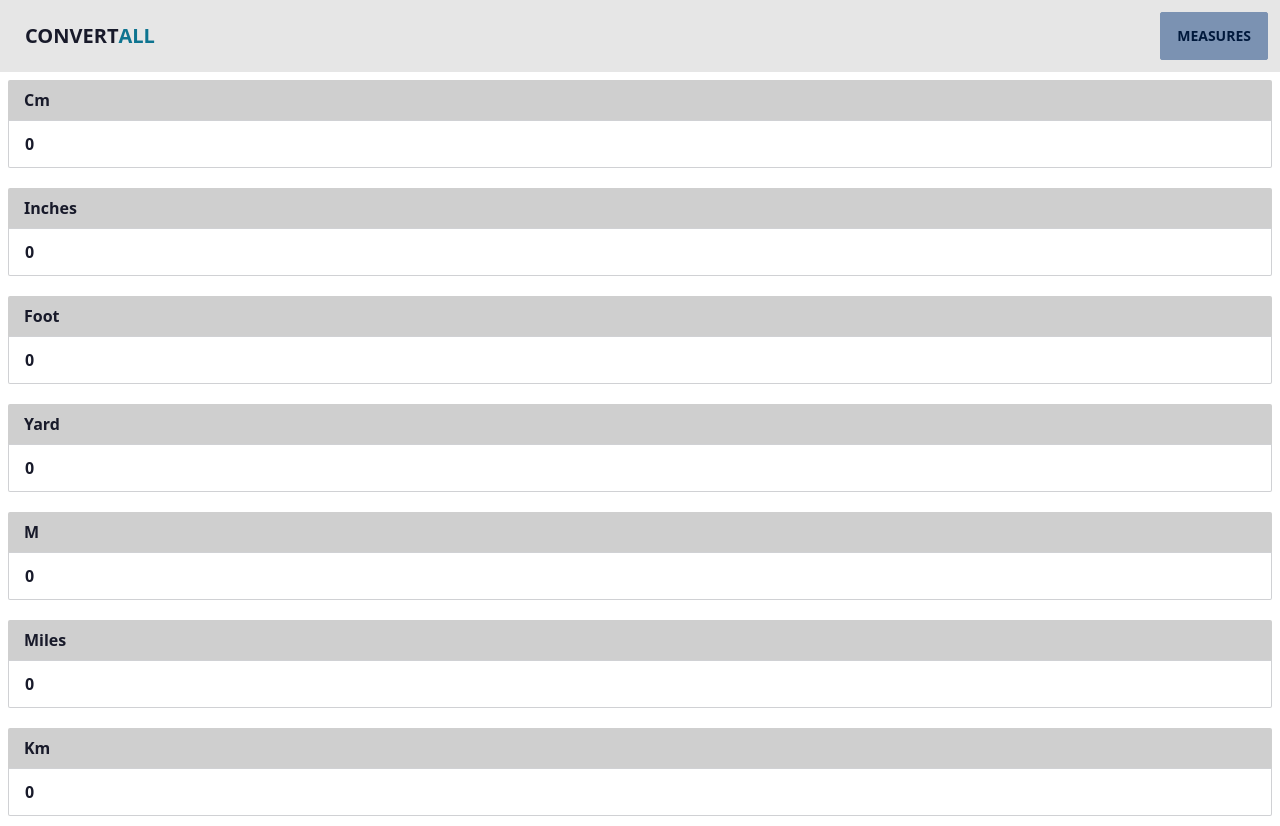
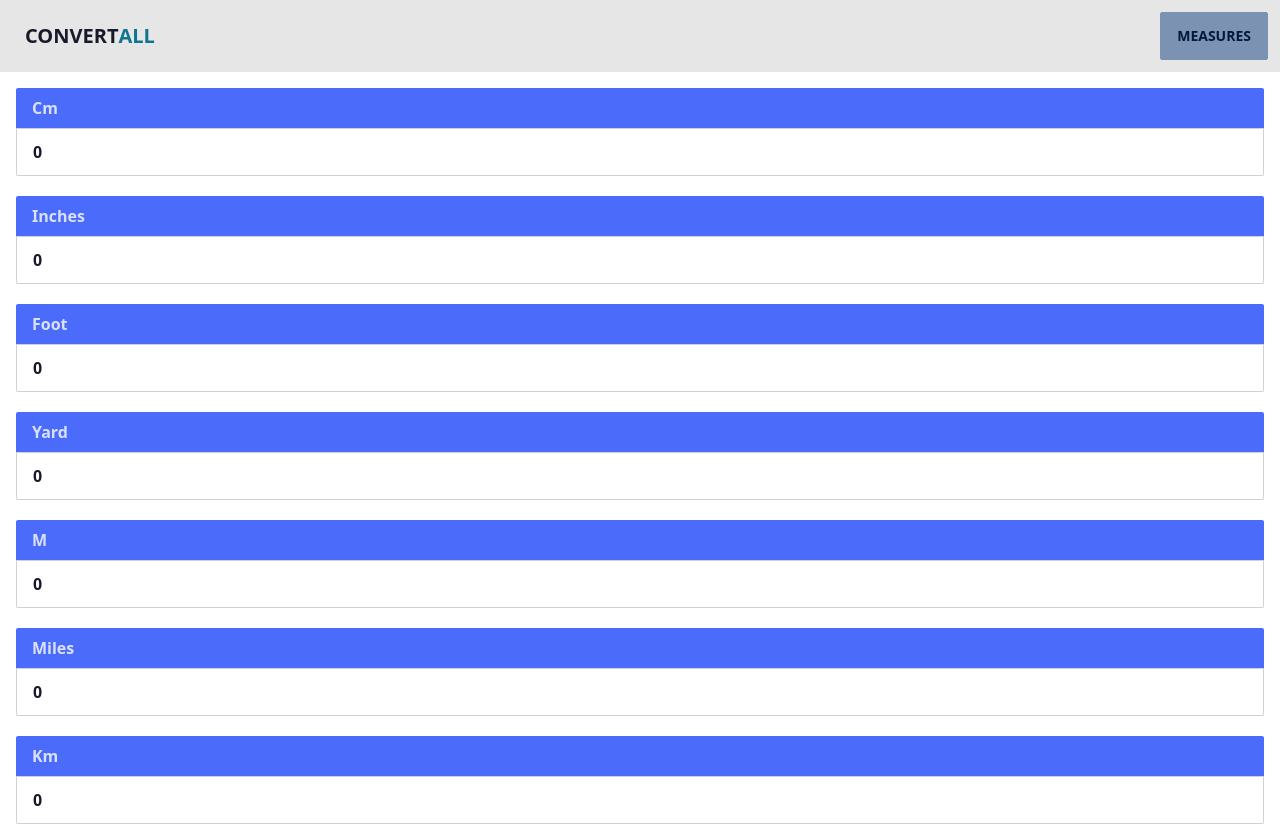
Before and after one commit to macke89/reactconverter, a Next.js app: page /lengths in a window 1280 px wide. Shown: the top 826 px of the page. Built offline with nearby package versions, Linux system fonts and the light colour scheme.

Commit message:
General Design Changes

```diff
--- a/components/Input.js
+++ b/components/Input.js
@@ -16,7 +16,7 @@ const Input = ({id, name, rate, nominator, callback}) => {
 
     return (
         <label className="input-group input-group-vertical">
-            <span className="w-full capitalize hover:cursor-pointer group-focus:bg-red-300 font-semibold py-2">{name}</span>
+            <span className="w-full capitalize hover:cursor-pointer group-focus:bg-red-300 font-semibold py-2 btn-primary transition-all duration-500 hover:text-white">{name}</span>
             <input
                 type="number"
                 placeholder={name}
--- a/components/InputC.js
+++ b/components/InputC.js
@@ -3,7 +3,7 @@ import React from 'react';
 const InputC = ({value, onChange, label}) => {
     return (
         <label className="input-group input-group-vertical">
-            <span className="w-full capitalize hover:cursor-pointer group-focus:bg-red-300 font-semibold py-2">{label}</span>
+            <span className="w-full capitalize hover:cursor-pointer group-focus:bg-red-300 font-semibold py-2 btn-primary transition-all duration-500 hover:text-white">{label}</span>
             <input type="number" placeholder={label}
                    className="input input-bordered input max-w-xs"
                    value={value}
--- a/pages/lengths.js
+++ b/pages/lengths.js
@@ -24,7 +24,7 @@ const Lengths = () => {
     return (
         <div className="min-h-screen flex flex-col justify-between">
             <Header/>
-            <main className="flex justify-center w-full p-2">
+            <main className="flex justify-center w-full p-4">
                 <div className="form-control w-full flex flex-col gap-5 mb-2">
                     {lengths.map(length => (
                         <Input
--- a/pages/temperatures.js
+++ b/pages/temperatures.js
@@ -37,7 +37,7 @@ const Temperatures = () => {
     return (
         <div className="min-h-screen flex flex-col justify-between">
             <Header/>
-            <main className="flex justify-center w-full p-2">
+            <main className="flex justify-center w-full p-4">
                 <div className="form-control w-full flex flex-col gap-5 mb-2">
                     <InputC label="Celsius" value={celsius} onChange={handleCelsius}/>
                     <InputC label="Fahrenheit" value={fahrenheit} onChange={handleFahrenheit}/>
--- a/pages/times.js
+++ b/pages/times.js
@@ -21,7 +21,7 @@ const Times = () => {
     return (
         <div className="min-h-screen flex flex-col justify-between">
             <Header/>
-            <main className="flex justify-center w-full p-2">
+            <main className="flex justify-center w-full p-4">
                 <div className="form-control w-full flex flex-col gap-5 mb-2">
                     {times.map(time => (
                         <Input
--- a/pages/weights.js
+++ b/pages/weights.js
@@ -24,7 +24,7 @@ const Weights = () => {
     return (
         <div className="min-h-screen flex flex-col justify-between">
             <Header/>
-            <main className="flex justify-center w-full p-2">
+            <main className="flex justify-center w-full p-4">
                 <div className="form-control w-full flex flex-col gap-5 mb-2">
                     {weights.map(weight => (
                         <Input
```
